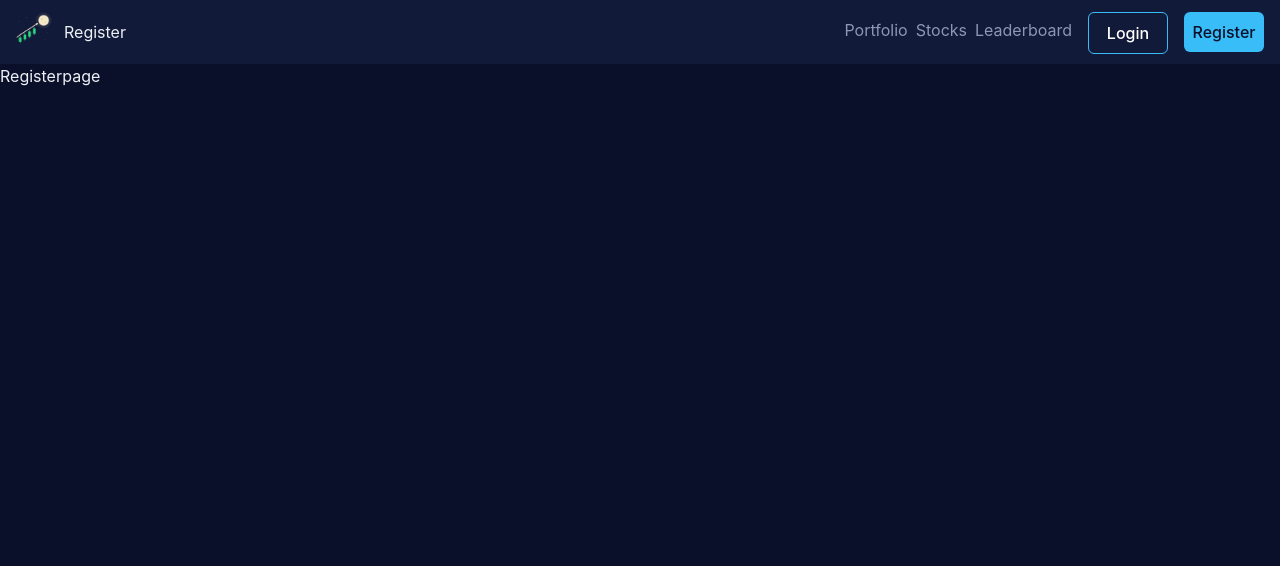
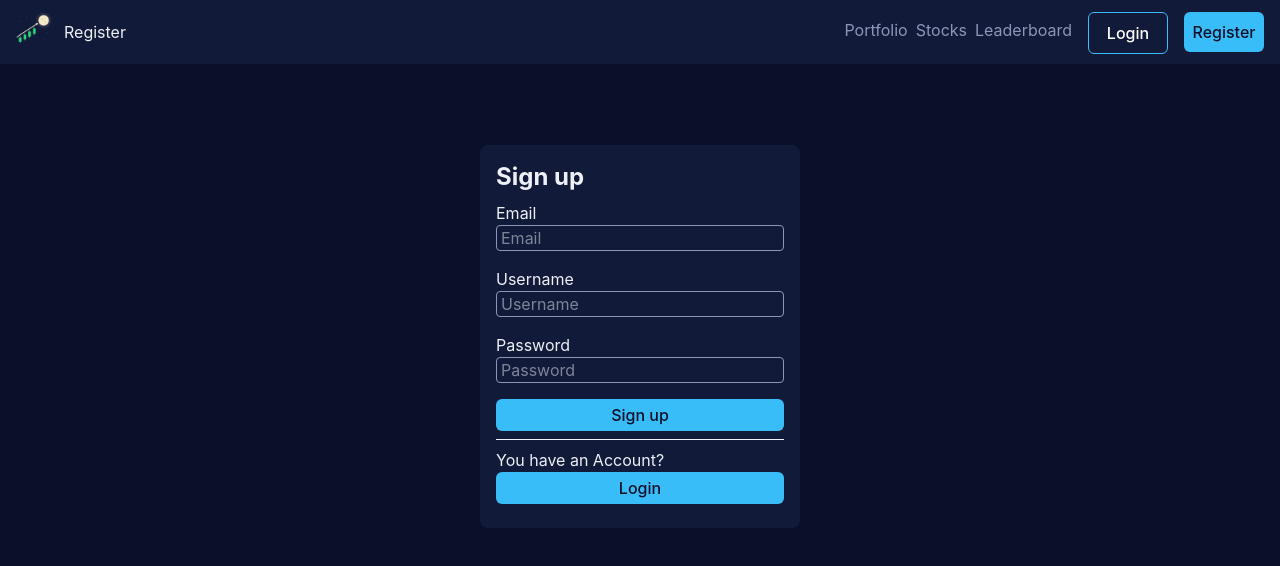
Before and after one commit to justusbruegmann/2TheMoon, a Vue app in the folder frontend/: page /register in a window 1280 px wide. Shown: the top 566 px of the page. Built offline with nearby package versions, Linux system fonts and the light colour scheme; no server answers; what vue3-apexcharts would draw is missing.

Commit message:
added auth

```diff
--- a/frontend/package.json
+++ b/frontend/package.json
@@ -11,6 +11,7 @@
   },
   "dependencies": {
     "@playwright/test": "^1.64.0",
+    "@supabase/supabase-js": "^2.117.3",
     "@tailwindcss/vite": "^4.3.3",
     "apexcharts": "^7.8.0",
     "vue": "^3.5.42",
--- /dev/null
+++ b/frontend/src/components/ui-components/Card.vue
@@ -0,0 +1,26 @@
+<script setup lang="ts">
+
+import {computed} from "vue";
+
+const props = defineProps<{
+  title: string,
+  width?: string,
+}>()
+
+const base = "h-auto bg-surface p-4 rounded-lg"
+
+const style = computed(() => props.width ? {width: props.width} : undefined)
+</script>
+
+<template>
+  <div :class="base" :style="style">
+    <h1 class="text-text text-2xl font-bold">{{props.title}}</h1>
+    <slot/>
+    <slot name="footer"/>
+  </div>
+
+</template>
+
+<style scoped>
+
+</style>
--- /dev/null
+++ b/frontend/src/lib/supabaseClient.ts
@@ -0,0 +1,6 @@
+import { createClient } from '@supabase/supabase-js'
+
+const supabaseUrl = import.meta.env.VITE_SUPABASE_URL
+const supabasePublishableKey = import.meta.env.VITE_SUPABASE_PUBLISHABLE_KEY
+
+export const supabase = createClient(supabaseUrl, supabasePublishableKey)
--- a/frontend/src/pages/LoginPage.vue
+++ b/frontend/src/pages/LoginPage.vue
@@ -1,9 +1,55 @@
 <script setup lang="ts">
+
+import Card from "../components/ui-components/Card.vue"
+import Button from "../components/ui-components/Button.vue"
+import {useRouter} from "vue-router";
+import { ref} from 'vue'
+import {supabase} from "../lib/supabaseClient.ts";
+
+const email = ref<string>('')
+const password = ref<string>('')
+const router = useRouter();
+
+
+//TODO: Header inplementation
+//TODO: error when unsuccesfull With Team fly in or inside card
+async function signInWithEmail() {
+  await supabase.auth.signInWithPassword({
+    email: email.value,
+    password: password.value,
+  }).then(() => {
+    router.push('/portfolio')
+  }).catch(e => {
+    console.log(e)
+  })
+}
 
 </script>
 
 <template>
-<div>Login</div>
+<div class="flex h-screen items-center justify-center -mt-32 w-auto">
+ <Card title="Login" width="20rem">
+   <div class="py-4">
+     <p>Email</p>
+     <input v-model="email" type="text" class="w-full bg-border border border-text-muted rounded text-text pl-1" placeholder="Email" />
+   </div>
+
+   <div class="py-4">
+     <p>Password</p>
+     <input v-model="password" type="password" class="w-full bg-border border border-text-muted rounded text-text pl-1" placeholder="Password" />
+   </div>
+   <div class="py-2">
+     <Button label="Login" variant="primary" class="h-8 w-full" @click="signInWithEmail()"/>
+   </div>
+   <p class="text-text-muted" >Forgot Password?</p>
+   <hr/>
+  <div class="py-2">
+    <p>Do not have an Account?</p>
+    <Button label="Sign up" variant="primary" class="h-8 w-full" @click="router.push('/register')"/>
+  </div>
+
+ </Card>
+</div>
 </template>
 
 <style scoped>
--- a/frontend/src/pages/RegisterPage.vue
+++ b/frontend/src/pages/RegisterPage.vue
@@ -1,9 +1,61 @@
 <script setup lang="ts">
+
+import Card from "../components/ui-components/Card.vue"
+import Button from "../components/ui-components/Button.vue"
+import {useRouter} from "vue-router";
+import { ref} from 'vue'
+import {supabase} from "../lib/supabaseClient.ts";
+
+const email = ref<string>('')
+const password = ref<string>('')
+const username = ref<string>('')
+const router = useRouter();
+
+async function signUpNewUser() {
+   await supabase.auth.signUp({
+    email: email.value,
+    password: password.value,
+     options: {
+       data: { display_name: username.value },
+
+     }
+  }).then(() => {
+    router.push('/portfolio')
+   }).catch(e => {
+     console.log(e)
+   })
+}
+
 
 </script>
 
 <template>
-<div>Registerpage</div>
+  <div class="flex h-screen items-center justify-center -mt-32 w-auto">
+    <Card title="Sign up" width="20rem">
+      <div class="py-2">
+        <p>Email</p>
+        <input v-model="email" type="text" class="w-full bg-border border border-text-muted rounded text-text pl-1" placeholder="Email" />
+      </div>
+      <div class="py-2">
+        <p>Username</p>
+        <input v-model="username" type="text" class="w-full bg-border border border-text-muted rounded text-text pl-1" placeholder="Username" />
+      </div>
+
+      <div class="py-2">
+        <p>Password</p>
+        <input v-model="password" type="password" class="w-full bg-border border border-text-muted rounded text-text pl-1" placeholder="Password" />
+      </div>
+      <div class="py-2">
+        <Button label="Sign up" variant="primary" class="h-8 w-full" @click="signUpNewUser()"/>
+      </div>
+      <hr/>
+      <div class="py-2">
+        <p>You have an Account?</p>
+        <Button label="Login" variant="primary" class="h-8 w-full" @click="router.push('/login')"/>
+      </div>
+
+    </Card>
+  </div>
 </template>
 
 <style scoped>
```
Also changed, not shown: 1 other file (tests, documents, lock files or other folders).
